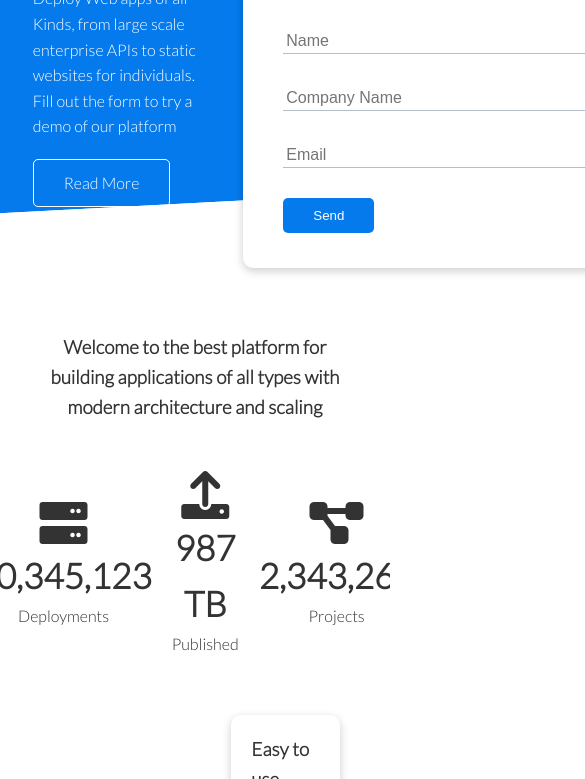
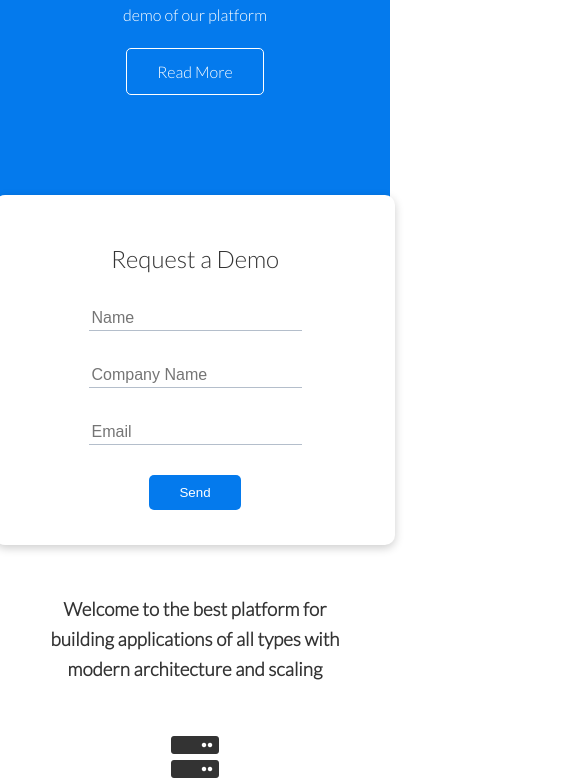
Before and after one commit to TT-talhatariq/T-Cloud., a plain HTML site: page index.html in a window 390 px wide. Shown: the part 237-1016 px from the top of the page, 585 px wide, since content can reach past the window. Drawn offline with Linux system fonts and the light colour scheme.

Commit message:
HomePage Made Responsive

```diff
--- a/css/style.css
+++ b/css/style.css
@@ -122,7 +122,7 @@ nav ul{
 .showcase-form input[type = 'email']{
  border: 0;
  border-bottom: 1px solid #b4becb;
- width: 100% ;
+ max-width: 100% ;
  padding: 3px;
  font-size: 16px;
 }
@@ -329,3 +329,32 @@ footer .social a{
 footer nav ul{
     flex-direction: column;
 }
+
+/* Media Queries */
+
+/* Tablet */
+
+@media (max-width:768px) {
+    .navbar{
+        height: 100px;
+    }
+ .grid, .showcase .grid {
+     grid-template-columns: 1fr;
+     grid-template-rows: 1fr;
+ }
+ .showcase
+ {
+     height: auto;
+     text-align: center;
+ }
+ .showcase-form {
+     justify-self: center;
+
+ }
+}
+/* Mobile */
+@media (max-width:500px) {
+    .navbar{
+        height: 110px;
+    }
+}
```
